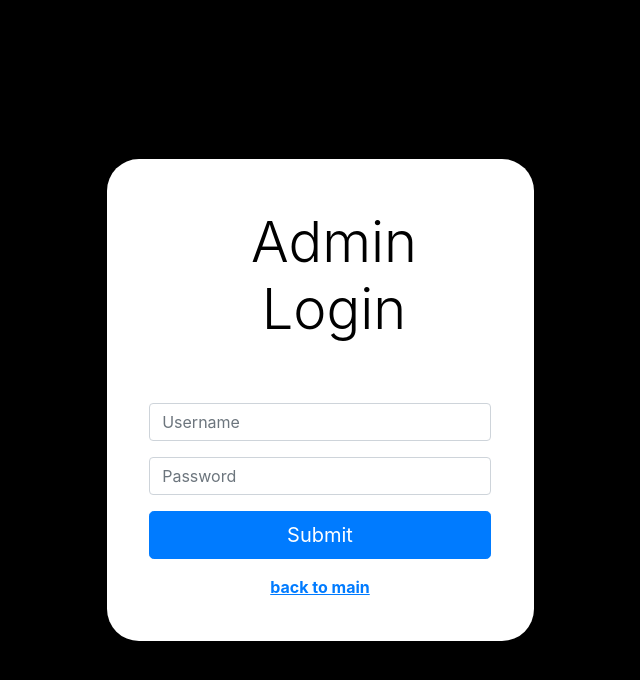
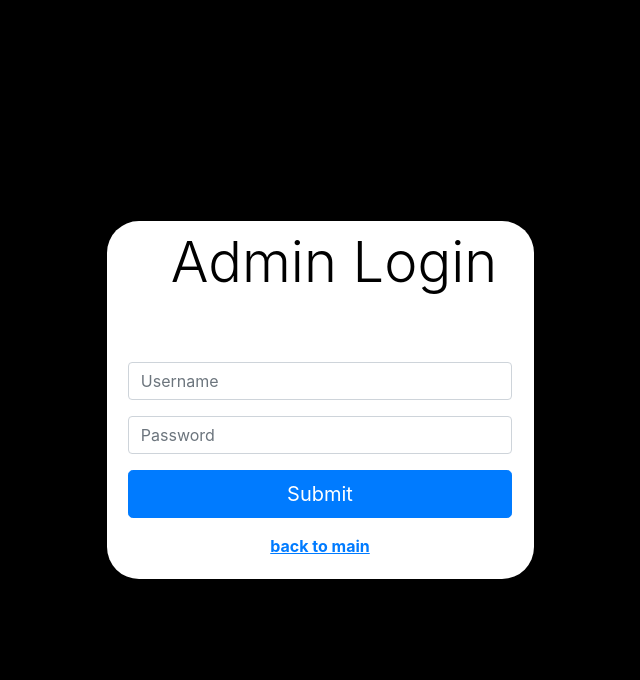
Before and after one commit to jacildoaldrin/chat-application-frontend, a React (Create React App) app: page /login in a window 1280 px wide. Shown: the top 680 px of the page, without its empty margins (320-960 px from the left). Built offline with nearby package versions, Linux system fonts and the light colour scheme; no server answers.

Commit message:
updated view

```diff
--- a/src/components/Login/Login.css
+++ b/src/components/Login/Login.css
@@ -17,7 +17,9 @@
 .formContainer {
     background-color: white;
     color: #000;
-    padding: 10%;
+    padding-left: 5%;
+    padding-right: 5%;
+    padding-bottom: 5%;
     border-radius: 2em;
 }
 
```
Also changed, not shown: 16 other files (tests, documents, lock files or other folders).
